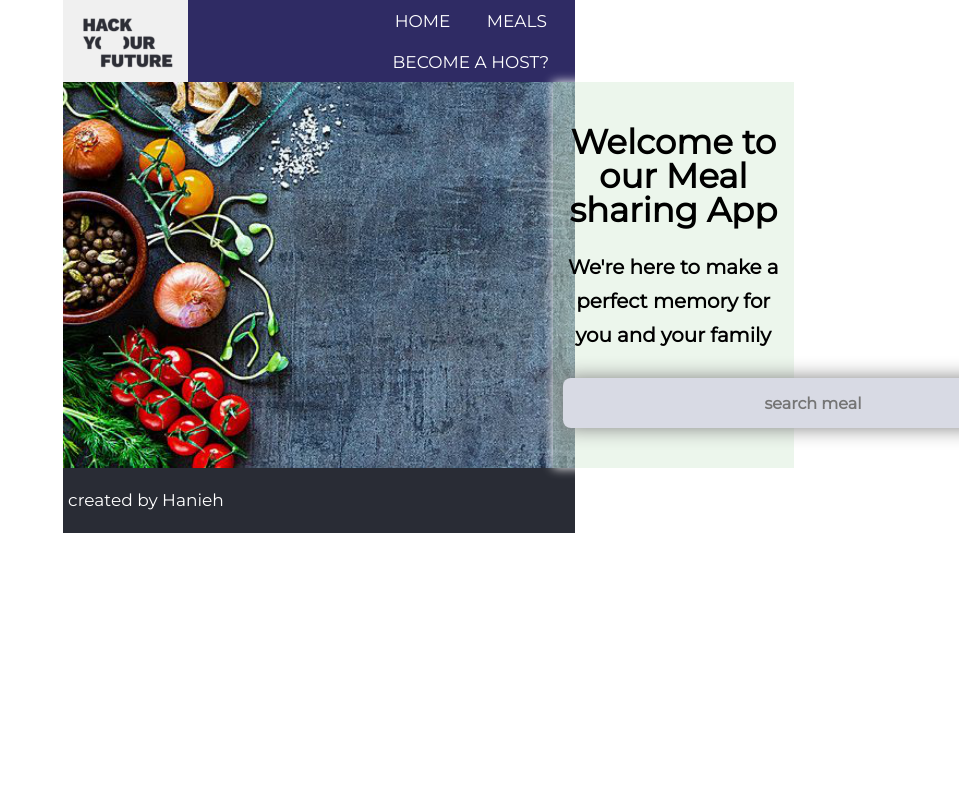
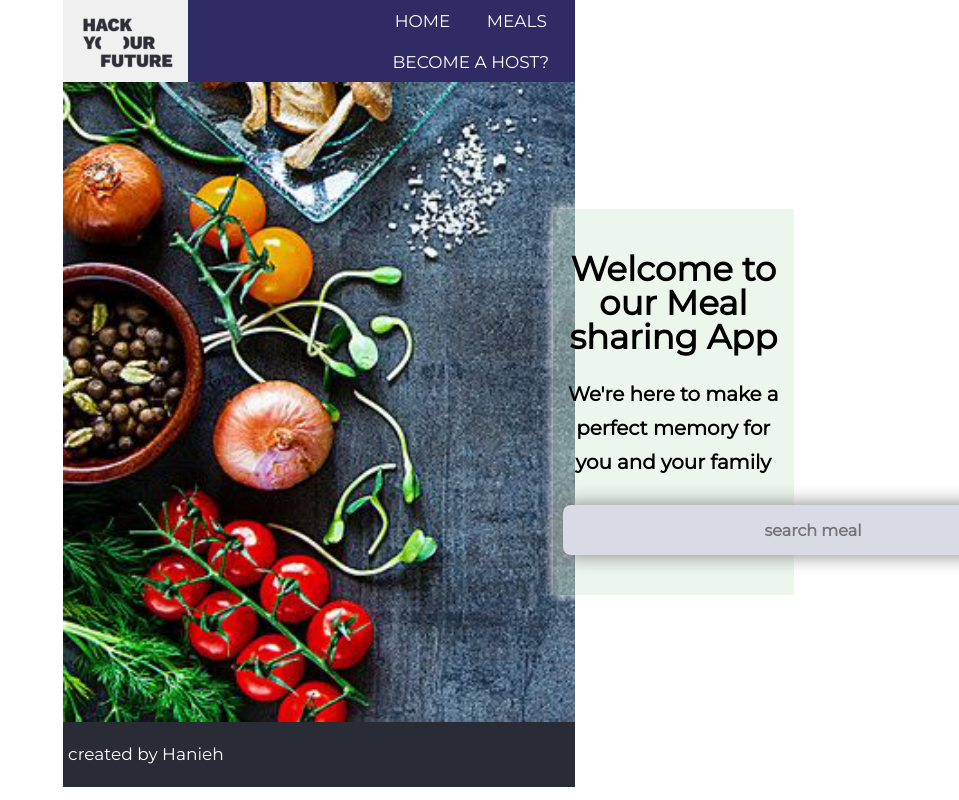
Before and after one commit to Hani-far/Meal-Sharing, a React app: page / in a window 1280 px wide. Shown: the top 800 px of the page, without its empty margins (321-1280 px from the left). Built offline with nearby package versions, Linux system fonts and the light colour scheme.

Commit message:
correction in CSS

```diff
--- a/src/client/components/MealSharingStyle.css
+++ b/src/client/components/MealSharingStyle.css
@@ -38,7 +38,7 @@ color: white;
   background-size: cover;
   background-repeat: no-repeat;
   width:100%;
-  height:80&;
+  height:80%;
 }
 
 .home-page input{
```
